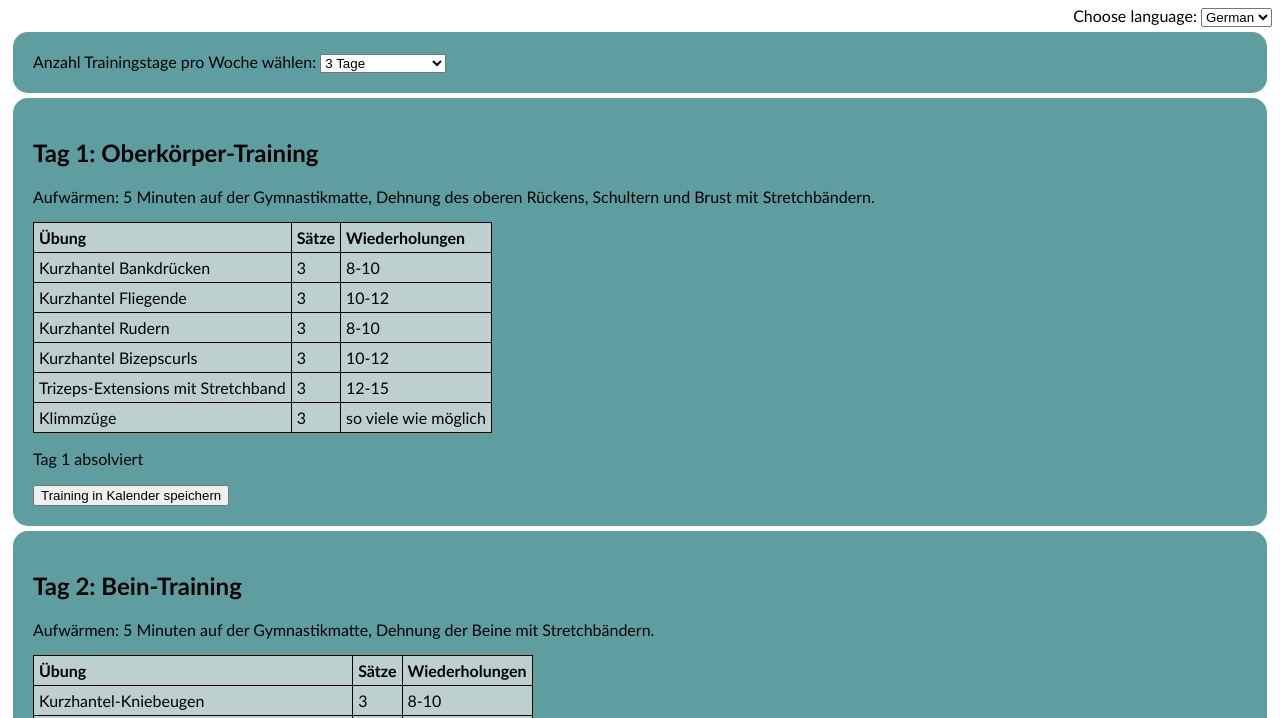
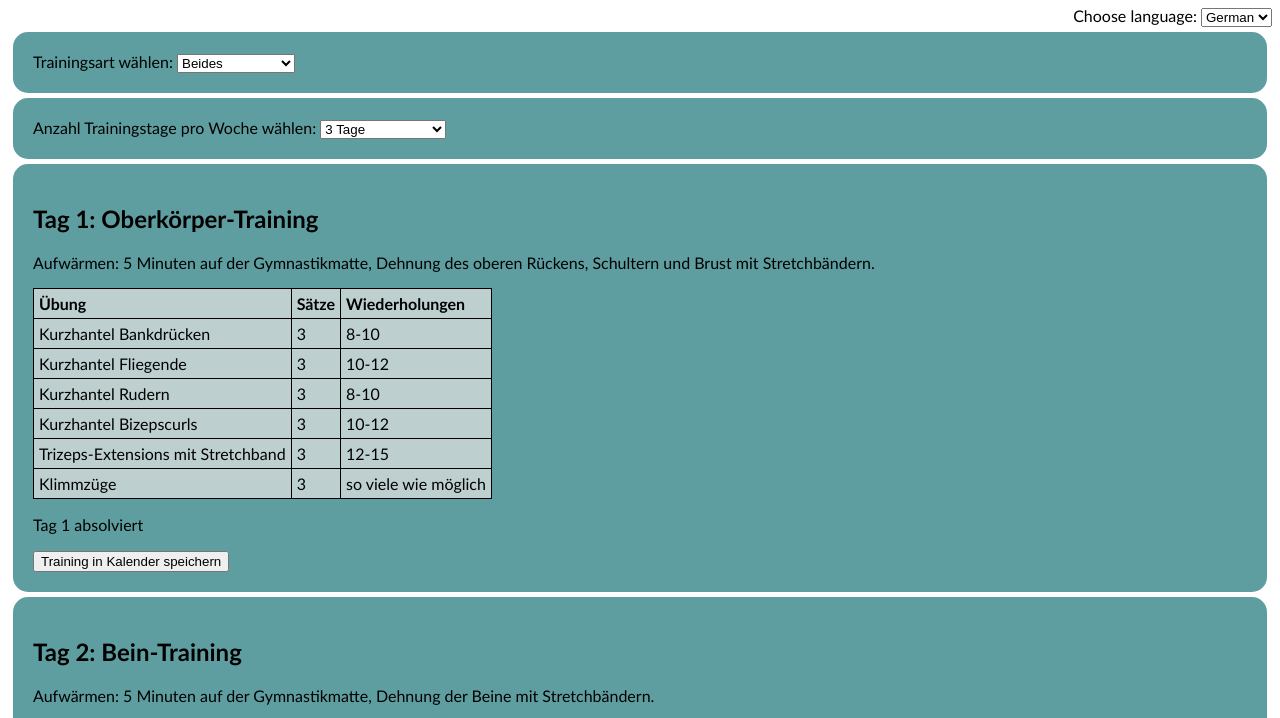
Before and after one commit to codepec/workoutplan, a plain HTML site: page index.html in a window 1280 px wide. Shown: the part 76-794 px from the top of the page. Drawn offline with Linux system fonts and the light colour scheme.

Commit message:
add some fields

```diff
--- a/index.html
+++ b/index.html
@@ -39,10 +39,6 @@
 
     <body>
 
-
-
-
-
      <h1>Trainingsplan</h1>
 
         <div class="right">
@@ -52,6 +48,17 @@
                 <option id="english">English</option>
             </select>
         </div>
+
+        <div class="container">
+          <label>Trainingsart wählen: </label>
+          <select id="workout">
+
+          <option id="mass">Massephase</option>
+          <option id="definition">Definitonsphase</option>
+          <option id="both" selected>Beides</option>
+
+          </select>
+      </div>
 
         <div class="container">
             <label>Anzahl Trainingstage pro Woche wählen: </label>
@@ -95,10 +102,8 @@
           <label for="eventDescription">Beschreibung:</label>
           <textarea id="eventDescription" name="eventDescription"></textarea><br><br>
 
-          <button onclick="saveEvent()">Termin speichern</button>
-
           <div class="dropdown">
-            <button onclick="myFunction()" class="dropbtn">Format auswählen</button>
+            <button onclick="myFunction()" class="dropbtn">Speichern</button>
             <div id="myDropdown" class="dropdown-content">
               <a onclick="saveICal()">iCalendar</a>
               <a onclick="saveGoogle()">Google Calendar</a>
```
